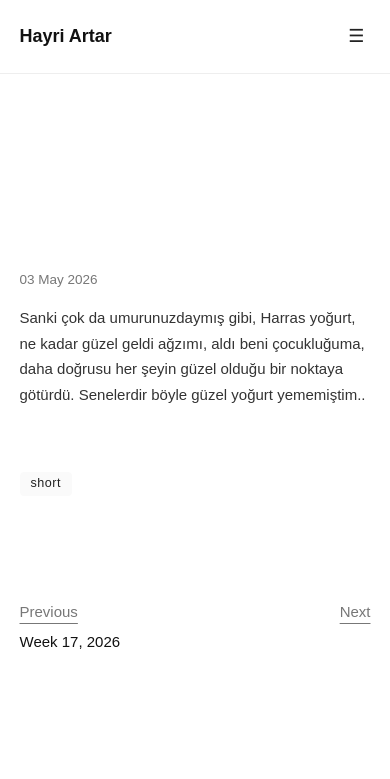
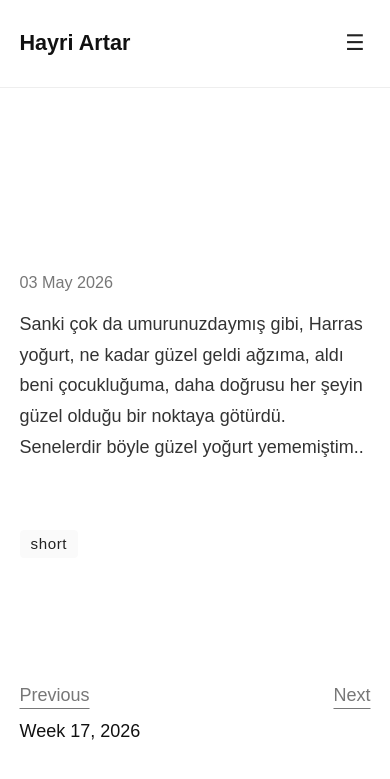
Before and after one commit to hayriartar/hayriartar.github.io, a Jekyll site: the page built from _posts/2025-04-27-yogurt.md, in a window 390 px wide. Shown: the top 779 px of the page. Built offline with Jekyll 4.4.1, drawn with Linux system fonts in a browser that asks for light colours.

Commit message:
some css changes

```diff
--- a/_layouts/post.html
+++ b/_layouts/post.html
@@ -1,14 +1,13 @@
 ---
 layout: default
 ---
-<span class="post-date">{{ page.date | date: "%d %b %Y" }}</span>
+<span class="post-date{% if page.categories contains 'short' %} short-date{% endif %}">{{ page.date | date: "%d %b %Y" }}</span>
 {% unless page.categories contains 'short' %}
   <h2 class="post-title">{{ page.title }}</h2>
 {% endunless %}
 <div class="post-content">
   {{ content }}
 </div>
-
 {% if page.categories or page.tags %}
 <div class="post-meta post-only">
   {% for category in page.categories %}
@@ -23,7 +22,6 @@ layout: default
   {% endfor %}
 </div>
 {% endif %}
-
 <nav class="post-navigation">
   <div class="nav-left">
     <p class="label">Previous</p>
--- a/_posts/2025-04-27-yogurt.md
+++ b/_posts/2025-04-27-yogurt.md
@@ -5,4 +5,4 @@ title:
 categories: [short]
 tag: []
 ---
-Sanki çok da umurunuzdaymış gibi, Harras yoğurt, ne kadar güzel geldi ağzımı, aldı beni çocukluğuma, daha doğrusu her şeyin güzel olduğu bir noktaya götürdü. Senelerdir böyle güzel yoğurt yememiştim..
+Sanki çok da umurunuzdaymış gibi, Harras yoğurt, ne kadar güzel geldi ağzıma, aldı beni çocukluğuma, daha doğrusu her şeyin güzel olduğu bir noktaya götürdü. Senelerdir böyle güzel yoğurt yememiştim..
--- a/assets/css/custom.css
+++ b/assets/css/custom.css
@@ -132,15 +132,11 @@ main { margin: 0 auto; margin-top:26vh; }
 }
 
 .post-date {
-	line-height: 1.5;
+  line-height: 1.5;
   font-size: .9rem;
   color: #777;
   display:block;
-  margin: 0 0 25px 0;
-}
 
-.post-item .post-date {
-  margin-bottom: 0;
 }
 
 .post-title { margin: 0 0 25px 0; padding: 0;}
@@ -150,12 +146,17 @@ main { margin: 0 auto; margin-top:26vh; }
   margin: 0 0 25px 0;
   font-size: .9rem;
   color: #777;
+}
 
+.short-date {
+  margin-bottom: 25px;
 }
 
 .post-content > p:first-child:not(:has(img)) {
   margin-top: -10px;
 }
+
+
 
 .read-more {
   float: right;
@@ -499,7 +500,7 @@ mark {
 
 @media (max-width: 600px) {
 
-html { font-size: 15px;}
+html { font-size: 18px;}
 body {  font-family: sans-serif; }
 body > header {
     position: fixed;
```
